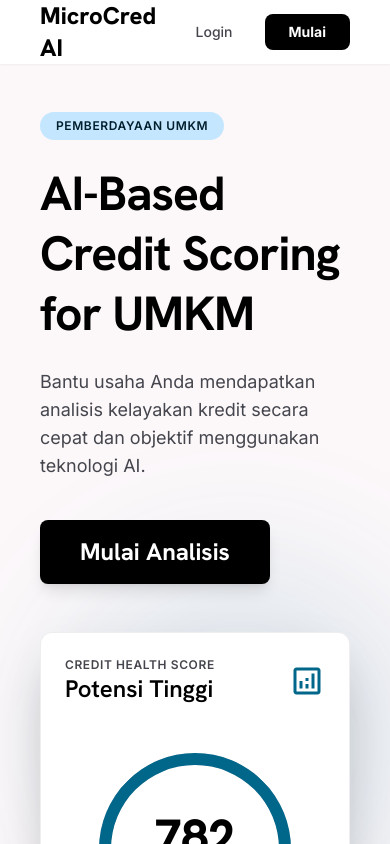
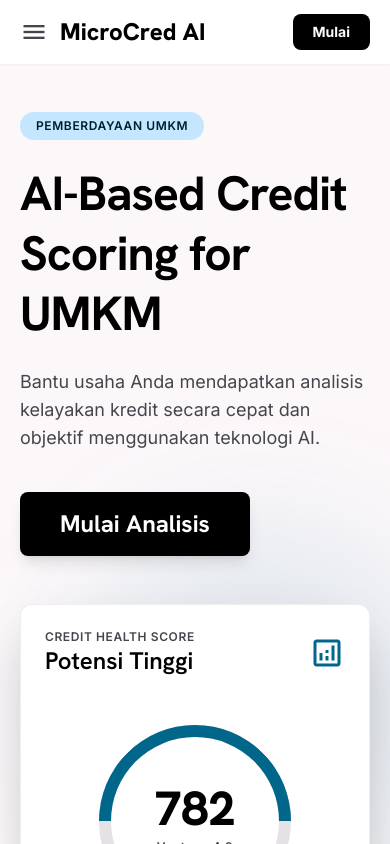
Before and after one commit to yuda-07/Captone-Project, a React (Vite) app in the folder frontend-v2/my-app/: page / in a window 390 px wide. Shown: the top 844 px of the page. Built offline with nearby package versions, Linux system fonts and the light colour scheme; no server answers.

Commit message:
Imrove Responsive Mobile

```diff
--- a/frontend-v2/my-app/src/components/layout/Navbar.jsx
+++ b/frontend-v2/my-app/src/components/layout/Navbar.jsx
@@ -1,15 +1,27 @@
+import { useState } from 'react'
 import { Link, useLocation } from 'react-router-dom'
 
 export default function Navbar() {
   const location = useLocation()
   const isHome = location.pathname === '/'
+  const [isMobileMenuOpen, setIsMobileMenuOpen] = useState(false)
 
   return (
     <nav className="sticky top-0 bg-surface-container-lowest shadow-sm z-50">
-      <div className="flex justify-between items-center px-10 w-full max-w-container-max mx-auto h-16">
-        <Link to="/" className="text-headline-md font-hanken font-extrabold text-primary">
-          MicroCred AI
-        </Link>
+      <div className="flex justify-between items-center px-5 md:px-10 w-full max-w-container-max mx-auto h-16">
+        <div className="flex items-center gap-3">
+          <button
+            className="md:hidden text-on-surface-variant hover:text-primary focus:outline-none flex items-center justify-center"
+            onClick={() => setIsMobileMenuOpen(!isMobileMenuOpen)}
+          >
+            <span className="material-symbols-outlined text-[28px]">
+              {isMobileMenuOpen ? 'close' : 'menu'}
+            </span>
+          </button>
+          <Link to="/" className="text-headline-md font-hanken font-extrabold text-primary">
+            MicroCred AI
+          </Link>
+        </div>
 
         <div className="hidden md:flex gap-6 items-center">
           <a
@@ -39,18 +51,55 @@ export default function Navbar() {
         <div className="flex gap-2 items-center">
           <Link
             to="/login"
-            className="px-6 py-2 rounded-lg font-inter text-label-md text-on-surface-variant font-medium hover:text-secondary transition-all"
+            className="hidden sm:inline-block px-4 md:px-6 py-2 rounded-lg font-inter text-label-md text-on-surface-variant font-medium hover:text-secondary transition-all"
           >
             Login
           </Link>
           <Link
             to="/register"
-            className="px-6 py-2 rounded-lg bg-primary text-on-primary font-inter text-label-md font-bold hover:scale-95 transition-transform"
+            className="px-5 md:px-6 py-2 rounded-lg bg-primary text-on-primary font-inter text-label-md font-bold hover:scale-95 transition-transform"
           >
             Mulai
           </Link>
         </div>
       </div>
+
+      {/* Mobile Menu Dropdown */}
+      {isMobileMenuOpen && (
+        <div className="md:hidden bg-surface-container-lowest border-t border-outline-variant/30 px-5 py-4 flex flex-col gap-4 shadow-lg absolute w-full left-0 top-16">
+          <a
+            href="#"
+            onClick={() => setIsMobileMenuOpen(false)}
+            className={`font-inter text-body-md block ${
+              isHome ? 'text-secondary font-bold' : 'text-on-surface-variant'
+            }`}
+          >
+            Home
+          </a>
+          <a
+            href="#features"
+            onClick={() => setIsMobileMenuOpen(false)}
+            className="text-on-surface-variant font-inter text-body-md block"
+          >
+            Features
+          </a>
+          <a
+            href="#about"
+            onClick={() => setIsMobileMenuOpen(false)}
+            className="text-on-surface-variant font-inter text-body-md block"
+          >
+            About
+          </a>
+          <div className="border-t border-outline-variant/20 my-1 sm:hidden"></div>
+          <Link
+            to="/login"
+            onClick={() => setIsMobileMenuOpen(false)}
+            className="font-inter text-body-md text-on-surface-variant sm:hidden flex items-center gap-2"
+          >
+            <span className="material-symbols-outlined text-[20px]">login</span> Login
+          </Link>
+        </div>
+      )}
     </nav>
   )
 }
--- a/frontend-v2/my-app/src/pages/LandingPage.jsx
+++ b/frontend-v2/my-app/src/pages/LandingPage.jsx
@@ -9,7 +9,7 @@ export default function LandingPage() {
 
       {/* Hero Section */}
       <header className="relative overflow-hidden pt-12 pb-12 lg:pt-32 lg:pb-40">
-        <div className="max-w-container-max mx-auto px-10 grid grid-cols-1 lg:grid-cols-2 gap-12 items-center">
+        <div className="max-w-container-max mx-auto px-5 md:px-10 grid grid-cols-1 lg:grid-cols-2 gap-12 items-center">
           <div className="z-10">
             <span className="inline-block px-4 py-1.5 rounded-full bg-secondary-fixed text-on-secondary-fixed font-inter text-label-sm mb-6 uppercase tracking-wider">
               Pemberdayaan UMKM
@@ -67,7 +67,7 @@ export default function LandingPage() {
 
       {/* Features Section */}
       <section className="py-12 bg-surface-container-low" id="features">
-        <div className="max-w-container-max mx-auto px-10">
+        <div className="max-w-container-max mx-auto px-5 md:px-10">
           <div className="text-center mb-16">
             <h2 className="text-headline-lg font-hanken text-primary mb-4">Fitur Unggulan</h2>
             <p className="font-inter text-body-md text-on-surface-variant max-w-2xl mx-auto">
@@ -117,7 +117,7 @@ export default function LandingPage() {
 
       {/* How It Works Section */}
       <section className="py-12 bg-surface-container-lowest" id="how-it-works">
-        <div className="max-w-container-max mx-auto px-10">
+        <div className="max-w-container-max mx-auto px-5 md:px-10">
           <div className="text-center mb-16">
             <h2 className="text-headline-lg font-hanken text-primary mb-4">Cara Kerja</h2>
             <p className="font-inter text-body-md text-on-surface-variant">
@@ -147,7 +147,7 @@ export default function LandingPage() {
 
       {/* Benefits / CTA Section */}
       <section className="py-12 bg-primary-container text-on-primary" id="about">
-        <div className="max-w-container-max mx-auto px-10 text-center">
+        <div className="max-w-container-max mx-auto px-5 md:px-10 text-center">
           <h2 className="font-hanken text-display text-on-primary mb-6">Manfaat untuk UMKM</h2>
           <p className="font-inter text-body-lg text-primary-fixed-dim mb-10 max-w-2xl mx-auto opacity-80">
             Kami hadir untuk membuka akses finansial yang lebih luas bagi pelaku usaha kecil dan menengah melalui teknologi inklusif.
```
